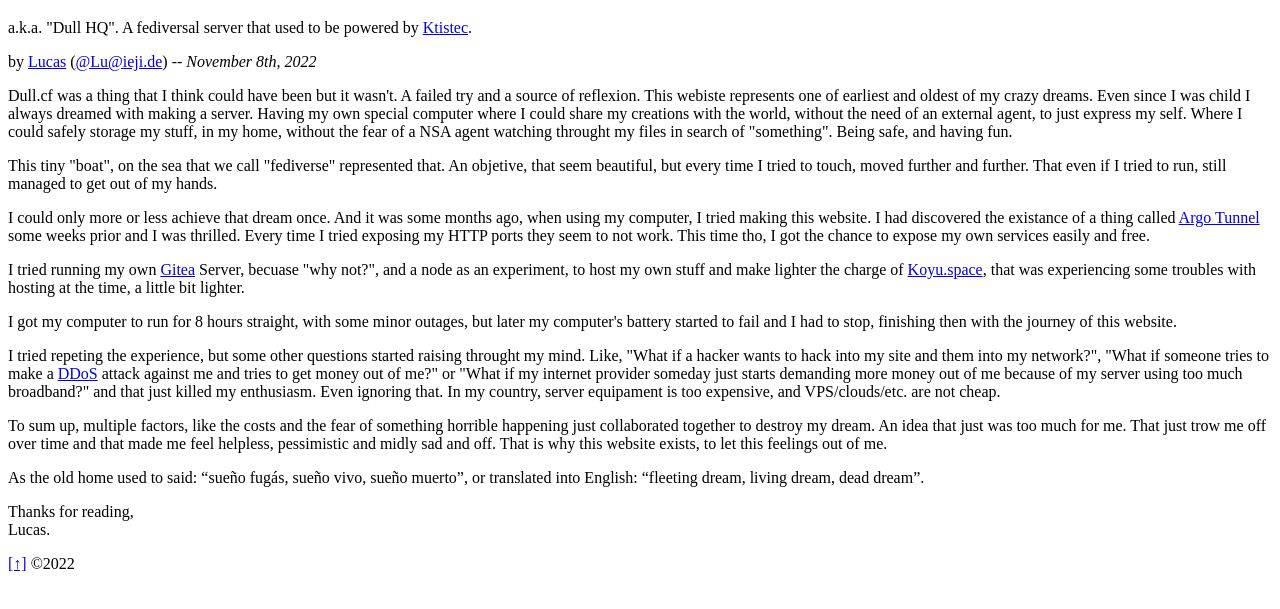
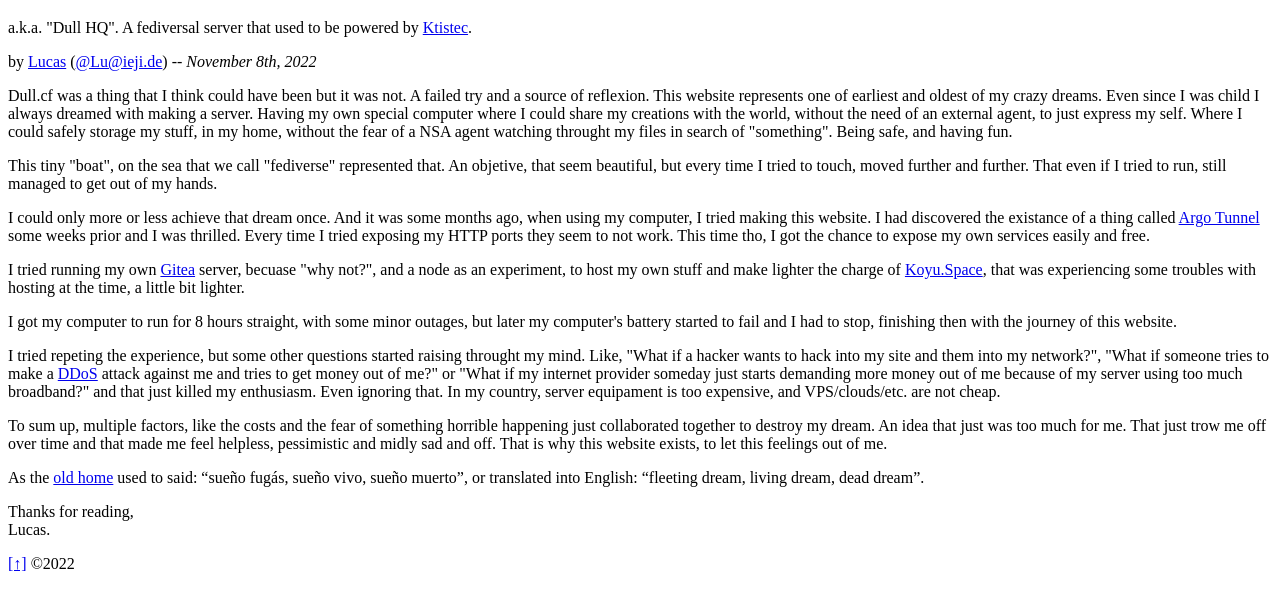
Before and after one commit to exitcas/dullcf, a plain HTML site: page index.html in a window 1280 px wide. Shown: the part 61-670 px from the top of the page. Drawn offline with Linux system fonts and the light colour scheme.

Commit message:
Update index.html

```diff
--- a/index.html
+++ b/index.html
@@ -10,14 +10,14 @@
   <h1>Dull.cf</h1>
   <p>a.k.a. "Dull HQ". A fediversal server that used to be powered by <a href="https://github.com/toddsundsted/ktistec">Ktistec</a>.</p>
   <p>by <a href="https://atico.ga/">Lucas</a> (<a href="https://ieji.de/@Lu">@Lu@ieji.de</a>) -- <i>November 8th, 2022</i></p>
-  <p>Dull.cf was a thing that I think could have been but it wasn't. A failed try and a source of reflexion. This webiste represents one of earliest and oldest of my crazy dreams. Even since I was child I always dreamed with making a server. Having my own special computer where I could share my creations with the world, without the need of an external agent, to just express my self. Where I could safely storage my stuff, in my home, without the fear of a NSA agent watching throught my files in search of "something". Being safe, and having fun.</p>
+  <p>Dull.cf was a thing that I think could have been but it was not. A failed try and a source of reflexion. This website represents one of earliest and oldest of my crazy dreams. Even since I was child I always dreamed with making a server. Having my own special computer where I could share my creations with the world, without the need of an external agent, to just express my self. Where I could safely storage my stuff, in my home, without the fear of a NSA agent watching throught my files in search of "something". Being safe, and having fun.</p>
   <p>This tiny "boat", on the sea that we call "fediverse" represented that. An objetive, that seem beautiful, but every time I tried to touch, moved further and further. That even if I tried to run, still managed to get out of my hands.</p>
   <p>I could only more or less achieve that dream once. And it was some months ago, when using my computer, I tried making this website. I had discovered the existance of a thing called <a href="https://blog.cloudflare.com/argo-tunnel/">Argo Tunnel</a> some weeks prior and I was thrilled. Every time I tried exposing my HTTP ports they seem to not work. This time tho, I got the chance to expose my own services easily and free.</p>
-  <p>I tried running my own <a href="https://gitea.io/">Gitea</a> Server, becuase "why not?", and a node as an experiment, to host my own stuff and make lighter the charge of <a href="https://koyu.space/">Koyu.space</a>, that was experiencing some troubles with hosting at the time, a little bit lighter.</p>
+  <p>I tried running my own <a href="https://gitea.io/">Gitea</a> server, becuase "why not?", and a node as an experiment, to host my own stuff and make lighter the charge of <a href="https://koyu.space/">Koyu.Space</a>, that was experiencing some troubles with hosting at the time, a little bit lighter.</p>
   <p>I got my computer to run for 8 hours straight, with some minor outages, but later my computer's battery started to fail and I had to stop, finishing then with the journey of this website.</p>
   <p>I tried repeting the experience, but some other questions started raising throught my mind. Like, "What if a hacker wants to hack into my site and them into my network?", "What if someone tries to make a <a href="https://en.wikipedia.org/wiki/Denial-of-service_attack">DDoS</a> attack against me and tries to get money out of me?" or "What if my internet provider someday just starts demanding more money out of me because of my server using too much broadband?" and that just killed my enthusiasm. Even ignoring that. In my country, server equipament is too expensive, and VPS/clouds/etc. are not cheap.</p>
   <p>To sum up, multiple factors, like the costs and the fear of something horrible happening just collaborated together to destroy my dream. An idea that just was too much for me. That just trow me off over time and that made me feel helpless, pessimistic and midly sad and off. That is why this website exists, to let this feelings out of me.</p>
-  <p>As the old home used to said: <q>sue&ntilde;o fug&aacute;s, sue&ntilde;o vivo, sue&ntilde;o muerto</q>, or translated into English: <q>fleeting dream, living dream, dead dream</q>.</p>
+  <p>As the <a href="https://dull.cf/index_v1.html">old home</a> used to said: <q>sue&ntilde;o fug&aacute;s, sue&ntilde;o vivo, sue&ntilde;o muerto</q>, or translated into English: <q>fleeting dream, living dream, dead dream</q>.</p>
   <p>Thanks for reading,<br />Lucas.</p>
   <p><a href="#up">[&uarr;]</a> &copy;2022</p>
 </body>
```
